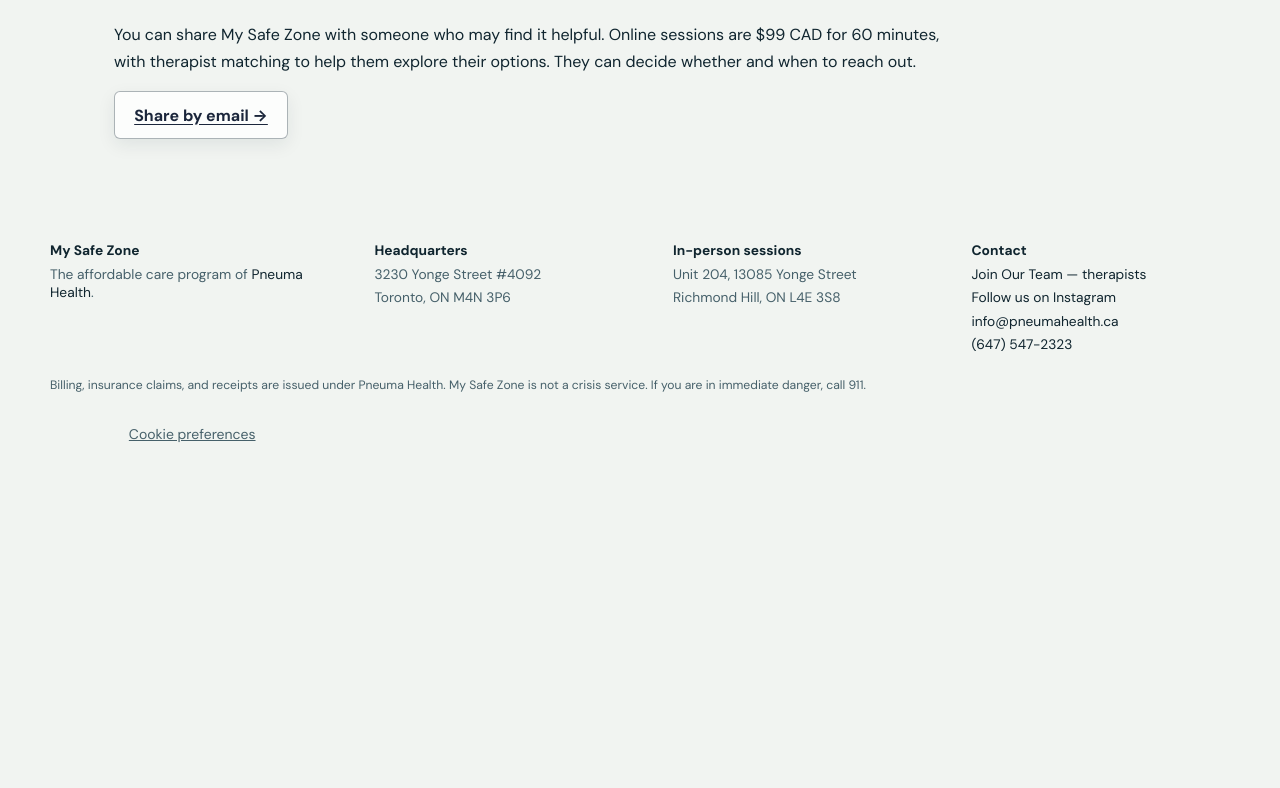
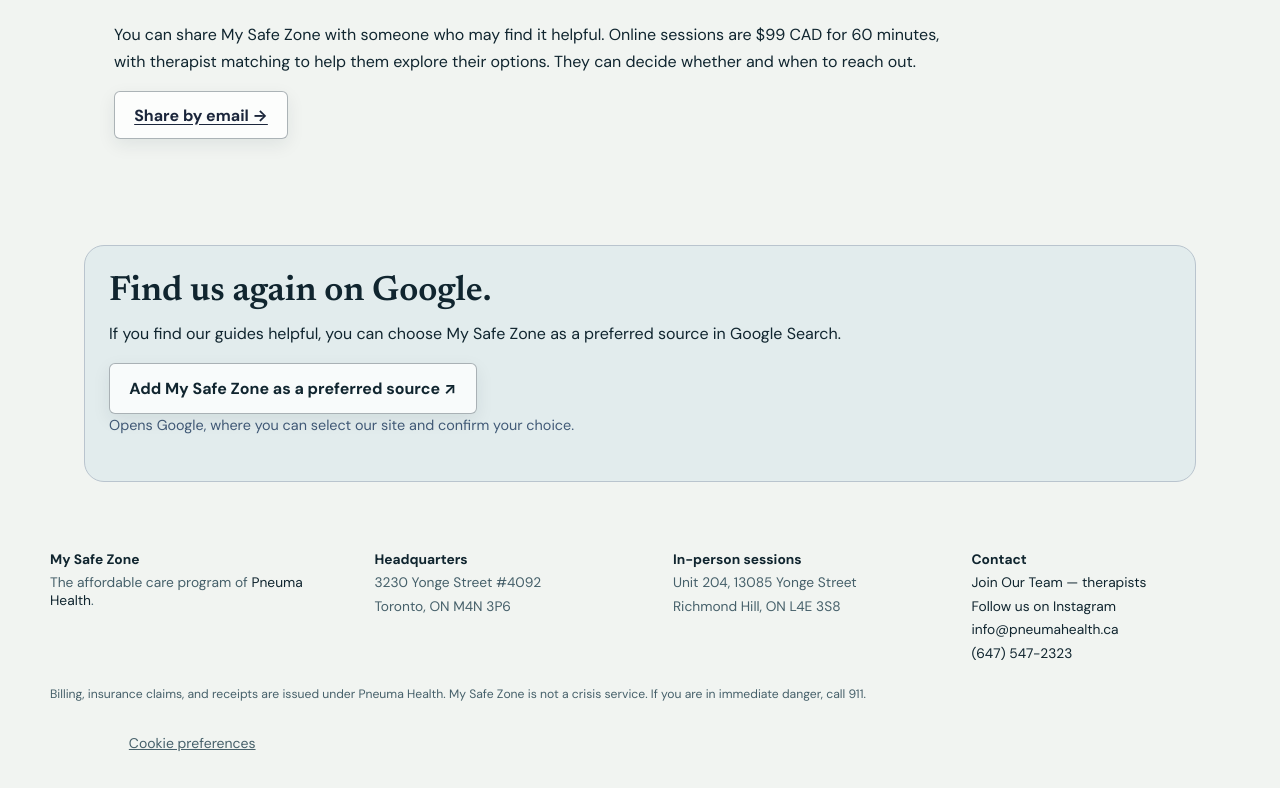
Before and after one commit to kavehml/mysafezone-website, a plain HTML site: page index.html in a window 1280 px wide. Shown: the part 8530-9318 px from the top of the page. Before the commit the page ends 9013 px from the top, so only its background shows below. Drawn offline with Linux system fonts and the light colour scheme.

Commit message:
Add Google preferred-source links for readers

```diff
--- a/index.html
+++ b/index.html
@@ -45,7 +45,7 @@
       href="https://fonts.googleapis.com/css2?family=DM+Sans:wght@400;500;600;700&amp;family=Newsreader:opsz,wght@6..72,500;6..72,600&amp;display=swap"
       rel="stylesheet"
     />
-    <link rel="stylesheet" href="/styles.css?v=20261122-full-team" />
+    <link rel="stylesheet" href="/styles.css?v=20261122-preferred-source" />
     <script type="application/ld+json">
       {
         "@context": "https://schema.org",
@@ -384,7 +384,13 @@
         <p>You can share My Safe Zone with someone who may find it helpful. Online sessions are $99 CAD for 60 minutes, with therapist matching to help them explore their options. They can decide whether and when to reach out.</p>
         <a class="button button-secondary" href="mailto:?subject=My%20Safe%20Zone%20%E2%80%94%20an%20option%20for%20support&amp;body=I%20thought%20this%20might%20be%20helpful%20if%20you%20are%20looking%20for%20support.%20You%20can%20explore%20My%20Safe%20Zone%20at%20https%3A%2F%2Fmysafezone.ca%2F%20whenever%20you%20feel%20ready.">Share by email →</a>
       </section>
-    </main>
+    <aside id="preferred-source" class="preferred-source" aria-label="Follow My Safe Zone on Google">
+  <h2>Find us again on Google.</h2>
+  <p>If you find our guides helpful, you can choose My Safe Zone as a preferred source in Google Search.</p>
+  <a class="button button-secondary" href="https://www.google.com/preferences/source?q=mysafezone.ca" target="_blank" rel="noopener noreferrer">Add My Safe Zone as a preferred source ↗</a>
+  <p class="match-small">Opens Google, where you can select our site and confirm your choice.</p>
+</aside>
+</main>
 
     <footer class="site-footer">
       <div class="footer-brand">
--- a/styles.css
+++ b/styles.css
@@ -1272,3 +1272,10 @@ h1 {
 .team-header nav{display:flex;align-items:center;gap:20px}
 @media(max-width:600px){.team-header{align-items:flex-start;gap:16px;flex-direction:column}.team-header nav{gap:16px}.team-profile{scroll-margin-top:170px}}
 .team-header .brand-name,.team-header .nav-link{display:inline}
+
+/* Reader-selected Google source preference; no third-party script is loaded. */
+.preferred-source{max-width:1112px;margin:36px auto;padding:28px 24px;background:#e2eced;border:1px solid #b9c4ce;border-radius:20px}
+.preferred-source h2{font-family:Newsreader,serif;font-size:clamp(1.6rem,3vw,2.2rem);margin:0 0 12px}
+.preferred-source p{line-height:1.65;max-width:780px}
+.preferred-source .button{white-space:normal;text-align:center;line-height:1.5}
+@media(max-width:780px){main>.preferred-source{margin:24px 20px}.reader-guide>.preferred-source{margin:24px 0}}
```
Also changed, not shown: guides/affordable-therapy/index.html (+7 -1 lines).
